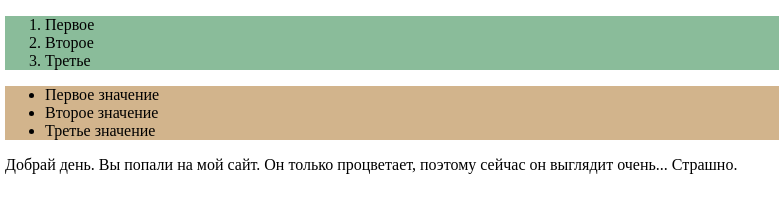
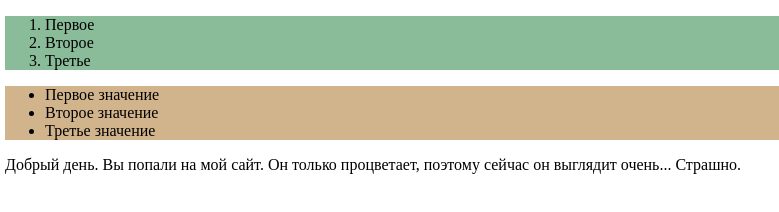
Before and after one commit to olivieshek/olivieshek.github.io, a plain HTML site: page index.html in a window 1280 px wide. Shown: the full height of the page, 3-782 px from the left. Drawn offline with Linux system fonts and the light colour scheme.

Commit message:
Update index.html

```diff
--- a/index.html
+++ b/index.html
@@ -1,4 +1,3 @@
-<!DOCTYPE html>
 <!DOCTYPE html>
 <html>
 <head>
@@ -16,6 +15,6 @@
 	<li>Второе значение</li>
 	<li>Третье значение</li>
 </ul>
-<p>Добрай день. Вы попали на мой сайт. Он только процветает, поэтому сейчас он выглядит очень... Страшно.</p>
+<p>Добрый день. Вы попали на мой сайт. Он только процветает, поэтому сейчас он выглядит очень... Страшно.</p>
 </body>
 </html>
```
